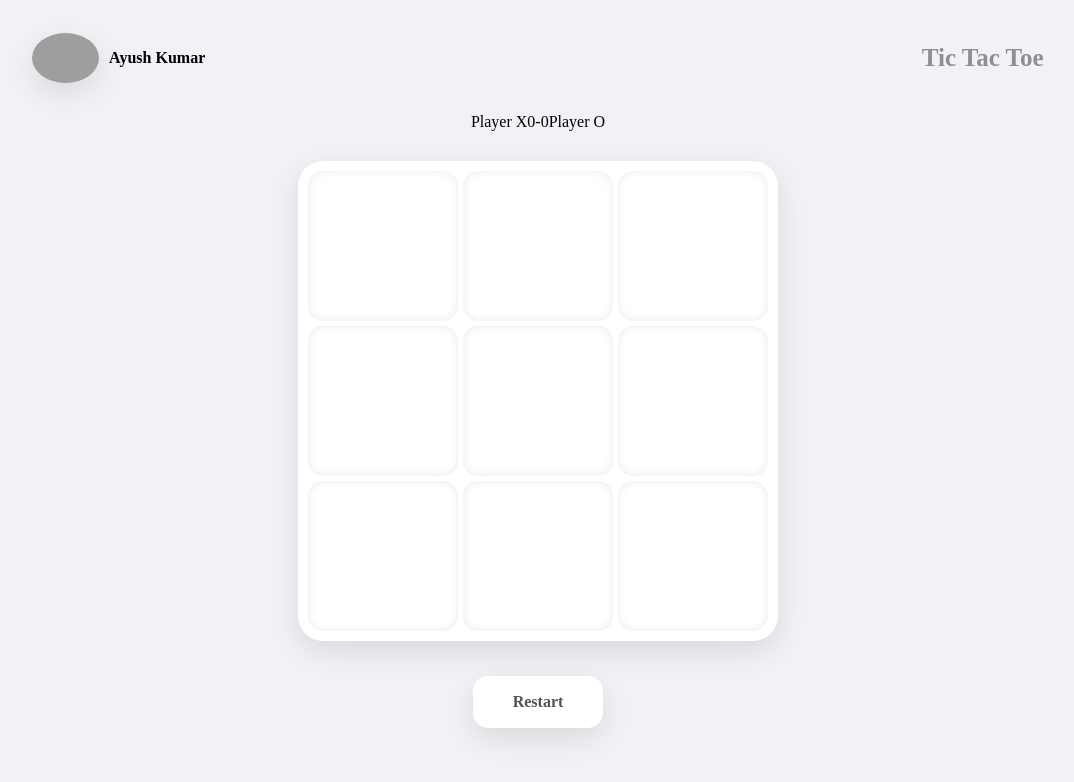
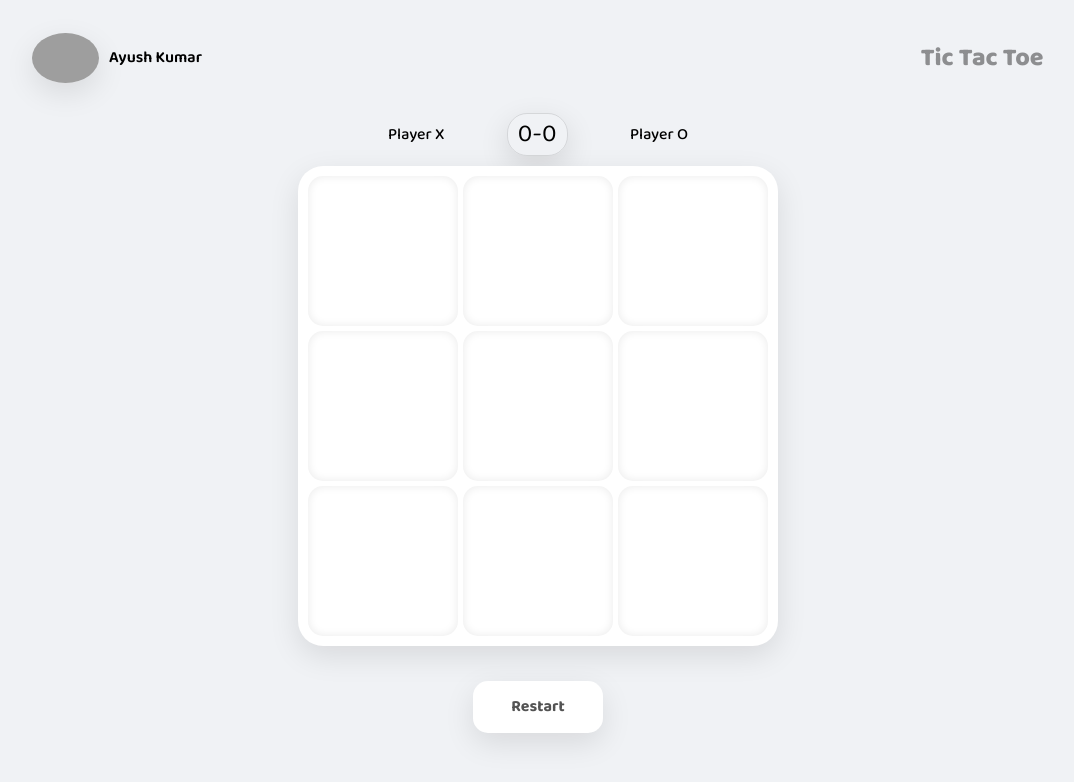
Before and after one commit to aditya836867/Tic-Tac-Toe, a plain HTML site: page index.html in a window 1280 px wide. Shown: the whole page, without its empty margins (102-1176 px from the left). Drawn offline with Linux system fonts and the light colour scheme; grey boxes are pictures that could not be loaded.

Commit message:
Update style.css

```diff
--- a/style.css
+++ b/style.css
@@ -1,5 +1,4 @@
-@import url('https://fonts.googleapis.com/css2?family=Inter:ital,opsz,wght@0,14..32,100..900;1,14..32,100..900&family=Kanit:ital,wght@0,100;0,200;0,300;0,400;0,500;0,600;0,700;0,800;0,900;1,100;1,200;1,300;1,400;1,500;1,600;1,700;1,800;1,900&family=Poppins:ital,wght@0,100;0,200;0,300;0,400;0,500;0,600;0,700;0,800;0,900;1,100;1,200;1,300;1,400;1,500;1,600;1,700;1,800;1,900&display=swap');
-
+@import url('https://fonts.googleapis.com/css2?family=Baloo+Bhai+2:wght@400..800&family=Inter:ital,opsz,wght@0,14..32,100..900;1,14..32,100..900&family=Kanit:ital,wght@0,100;0,200;0,300;0,400;0,500;0,600;0,700;0,800;0,900;1,100;1,200;1,300;1,400;1,500;1,600;1,700;1,800;1,900&family=Poppins:ital,wght@0,100;0,200;0,300;0,400;0,500;0,600;0,700;0,800;0,900;1,100;1,200;1,300;1,400;1,500;1,600;1,700;1,800;1,900&display=swap');
 
 body {
   background: #f0f2f5;
@@ -22,7 +21,7 @@ body {
     width: 80%;
     justify-content: space-between;
     margin-top: 25px;
-    margin-bottom: 20px;
+    margin-bottom: 30px;
     align-items: center;
     margin-bottom: 30px;
     /* margin-left: 35px; */
@@ -220,8 +219,21 @@ body {
 
 .scoreBoard{
     display: flex;
-    margin-bottom: 30px;
-    justify-content:space-evenly;
-    width: var(--BoxSize)*3;
+    margin-bottom: 10px;
+    justify-content:space-between;
+    align-items: center;
+    width: calc(var(--BoxSize)*2);
+    font-family: "baloo bhai 2";
+}
+.scoreBoard .left, .right{
+    font-weight: 450;
+}
 
+.scoreBoard .score{
+    font-size: 25px;
+    border: 1px solid rgba(0, 0, 0, 0.112);
+    padding-left: 10px;
+    padding-right: 10px;
+    border-radius: 20px;
+    box-shadow: 0 10px 30px rgba(0, 0, 0, 0.12);
 }
```
